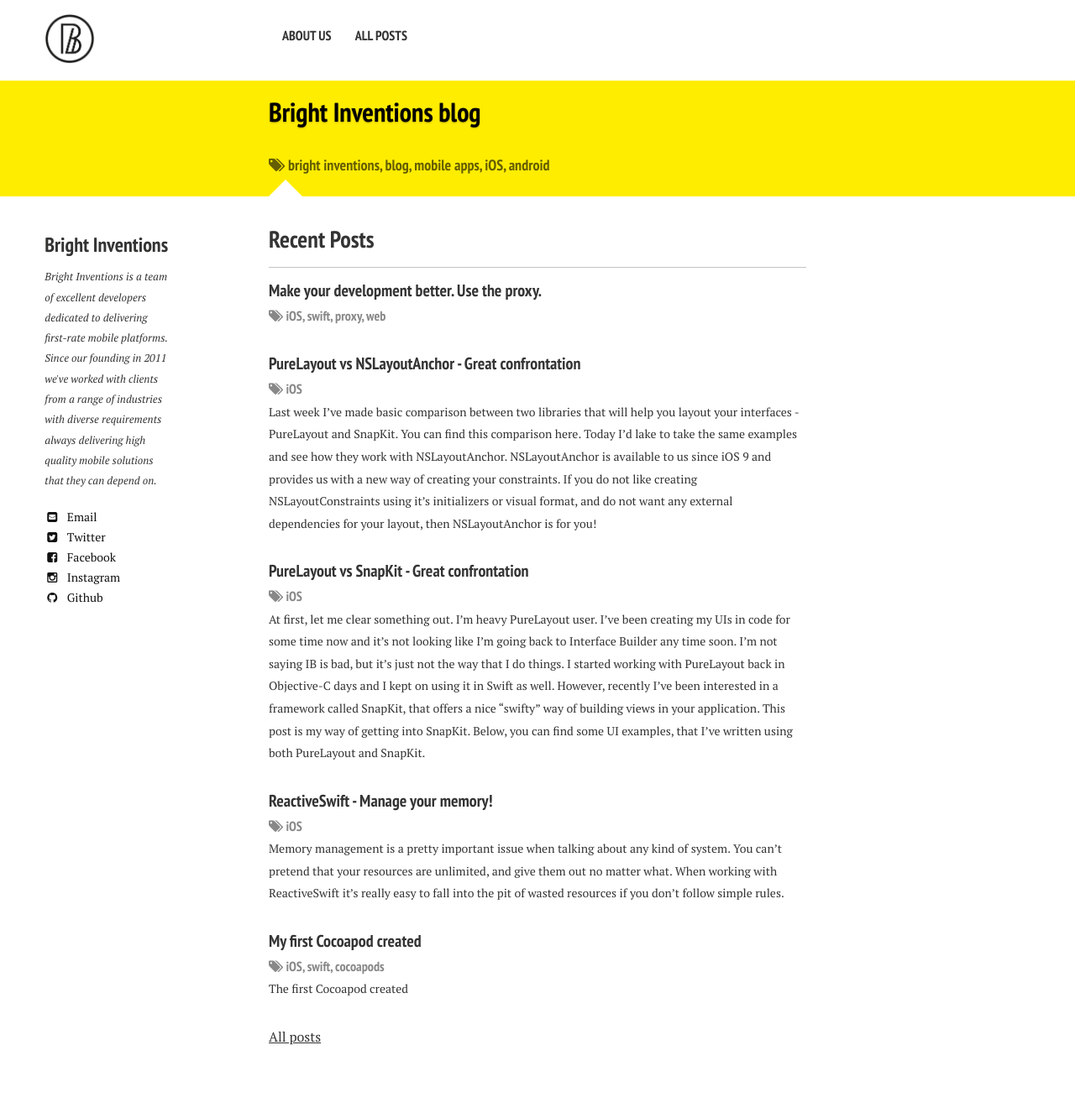
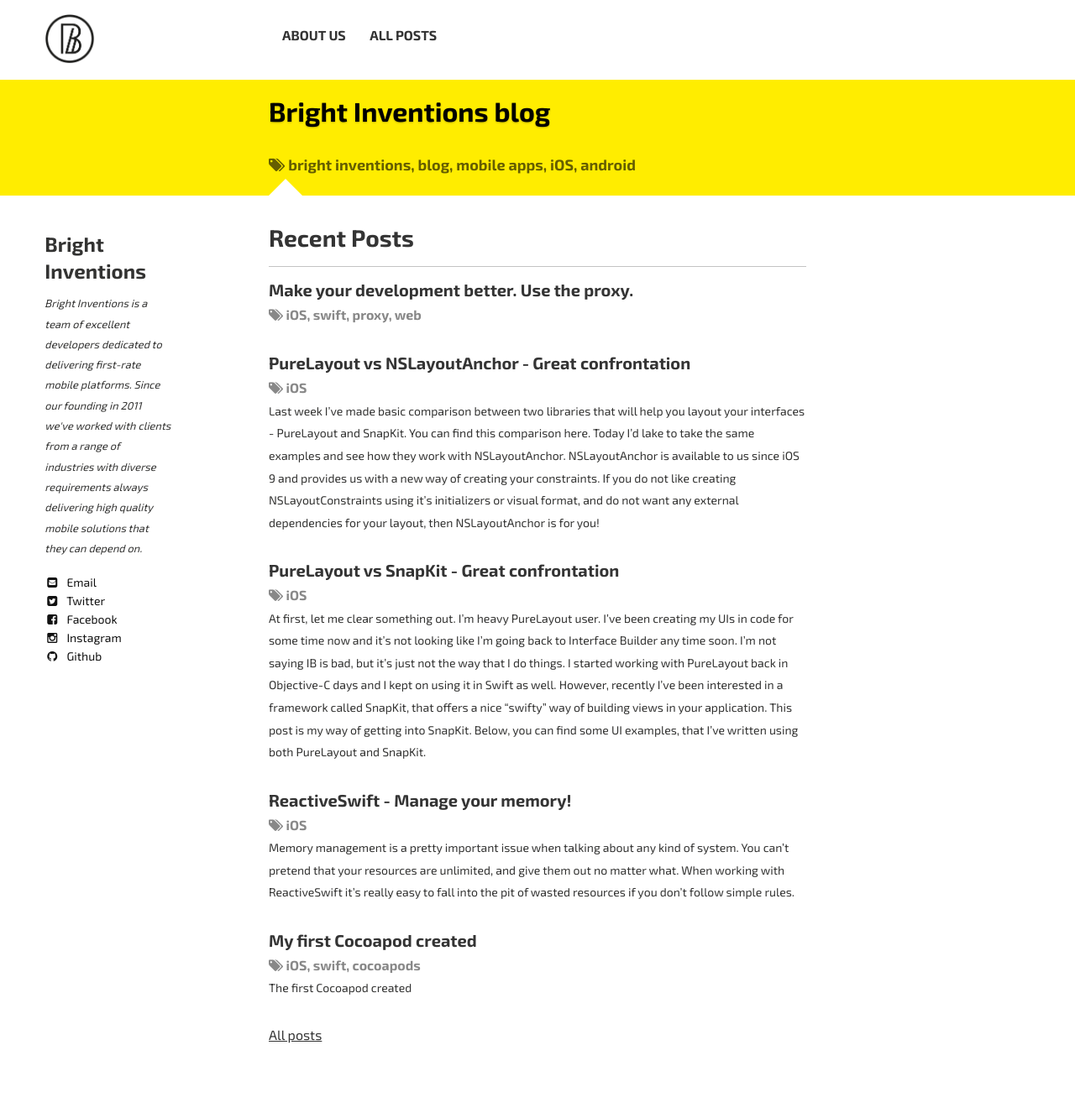
Before and after one commit to bright/bright.github.io, a Jekyll site: the page built from index.md, in a window 1280 px wide. Shown: the whole page at 84% size. Built offline with Jekyll 4.4.1, drawn with Linux system fonts in a browser that asks for light colours; nearby versions of some CDN libraries; Markdown is read by kramdown in place of the engine named in the settings.

Commit message:
New font and authors images

```diff
--- a/_includes/_head.html
+++ b/_includes/_head.html
@@ -36,7 +36,7 @@
 <!-- Modernizr -->
 <script src="{{ site.url }}/assets/js/vendor/modernizr-2.7.1.custom.min.js"></script>
 
-<link href='//fonts.googleapis.com/css?family=PT+Sans+Narrow:400,700%7CPT+Serif:400,700,400italic' rel='stylesheet' type='text/css'>
+<link href="https://fonts.googleapis.com/css?family=Exo+2:400,700&subset=latin-ext" rel="stylesheet">
 
 <!-- Icons -->
 <!-- 16x16 -->
--- a/_sass/variables.scss
+++ b/_sass/variables.scss
@@ -2,8 +2,8 @@
 $doc-font-size: 16;
 $doc-line-height: 32;
 $paragraph-indent: false !default;
-$base-font: 'PT Serif', serif;
-$heading-font: 'PT Sans Narrow', sans-serif;
+$base-font: 'Exo 2', serif;
+$heading-font: 'Exo 2', sans-serif;
 $code-font: Monaco, "Courier New", "DejaVu Sans Mono", "Bitstream Vera Sans Mono", monospace;
 $alt-font: $base-font;
 $line-height: 190%;
--- a/_sass/vendor/google/_fonts.scss
+++ b/_sass/vendor/google/_fonts.scss
@@ -1,33 +1,2 @@
 // GOOGLE FONTS
 // --------------------------------------------------
-
-@font-face {
-  font-family: 'PT Sans Narrow';
-  font-style: normal;
-  font-weight: 400;
-  src: local('PT Sans Narrow'), local('PTSans-Narrow'), url(http://themes.googleusercontent.com/static/fonts/ptsansnarrow/v5/UyYrYy3ltEffJV9QueSi4RdbPw3QSf9R-kE0EsQUn2A.woff) format('woff');
-}
-@font-face {
-  font-family: 'PT Sans Narrow';
-  font-style: normal;
-  font-weight: 700;
-  src: local('PT Sans Narrow Bold'), local('PTSans-NarrowBold'), url(http://themes.googleusercontent.com/static/fonts/ptsansnarrow/v5/Q_pTky3Sc3ubRibGToTAYiylde52zikAzebNtJS89aM.woff) format('woff');
-}
-@font-face {
-  font-family: 'PT Serif';
-  font-style: normal;
-  font-weight: 400;
-  src: local('PT Serif'), local('PTSerif-Regular'), url(http://fonts.gstatic.com/s/ptserif/v7/I-OtoJZa3TeyH6D9oli3ifesZW2xOQ-xsNqO47m55DA.woff2) format('woff2'), url(http://fonts.gstatic.com/s/ptserif/v7/sDRi4fY9bOiJUbgq53yZCfesZW2xOQ-xsNqO47m55DA.woff) format('woff');
-}
-@font-face {
-  font-family: 'PT Serif';
-  font-style: normal;
-  font-weight: 700;
-  src: local('PT Serif Bold'), local('PTSerif-Bold'), url(http://fonts.gstatic.com/s/ptserif/v7/QABk9IxT-LFTJ_dQzv7xpI4P5ICox8Kq3LLUNMylGO4.woff2) format('woff2'), url(http://fonts.gstatic.com/s/ptserif/v7/QABk9IxT-LFTJ_dQzv7xpIbN6UDyHWBl620a-IRfuBk.woff) format('woff');
-}
-@font-face {
-  font-family: 'PT Serif';
-  font-style: italic;
-  font-weight: 400;
-  src: local('PT Serif Italic'), local('PTSerif-Italic'), url(http://fonts.gstatic.com/s/ptserif/v7/03aPdn7fFF3H6ngCgAlQzPk_vArhqVIZ0nv9q090hN8.woff2) format('woff2'), url(http://fonts.gstatic.com/s/ptserif/v7/03aPdn7fFF3H6ngCgAlQzBsxEYwM7FgeyaSgU71cLG0.woff) format('woff');
-}
```
Also changed, not shown: _data/authors.yml (+8 -7 lines).
